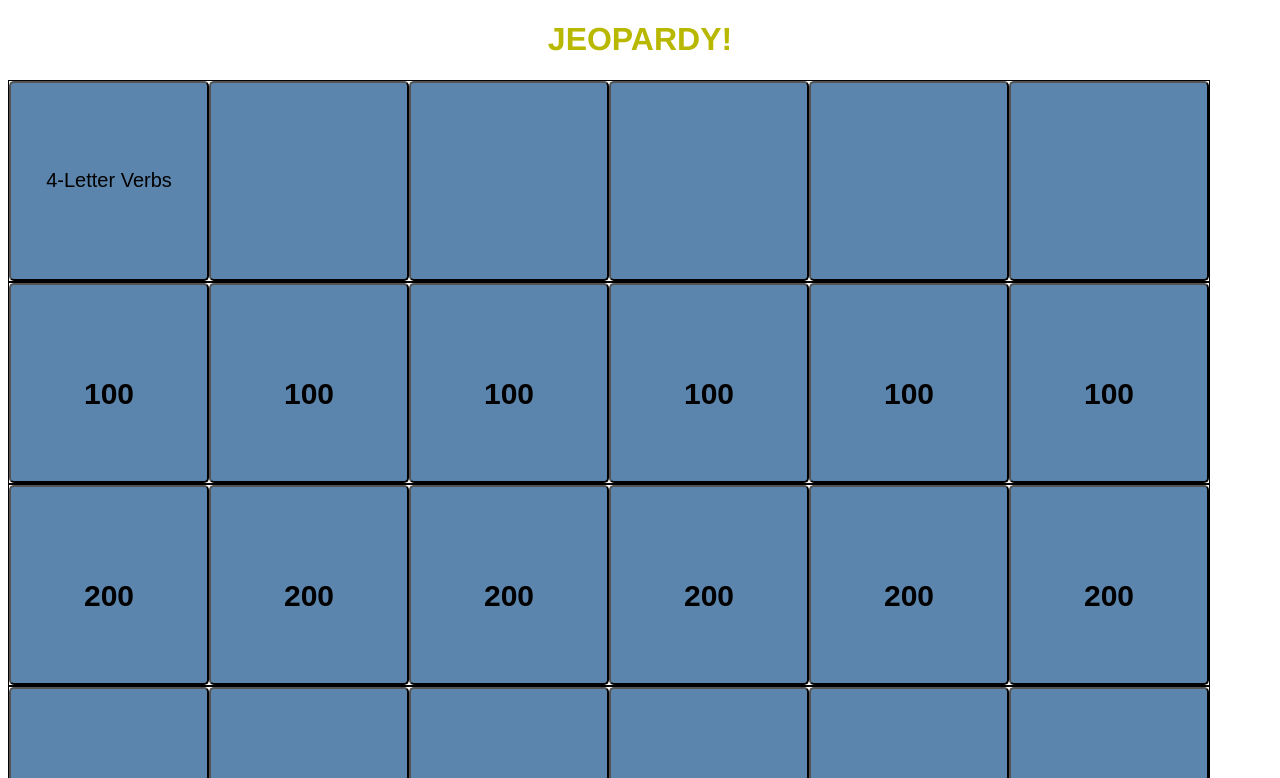
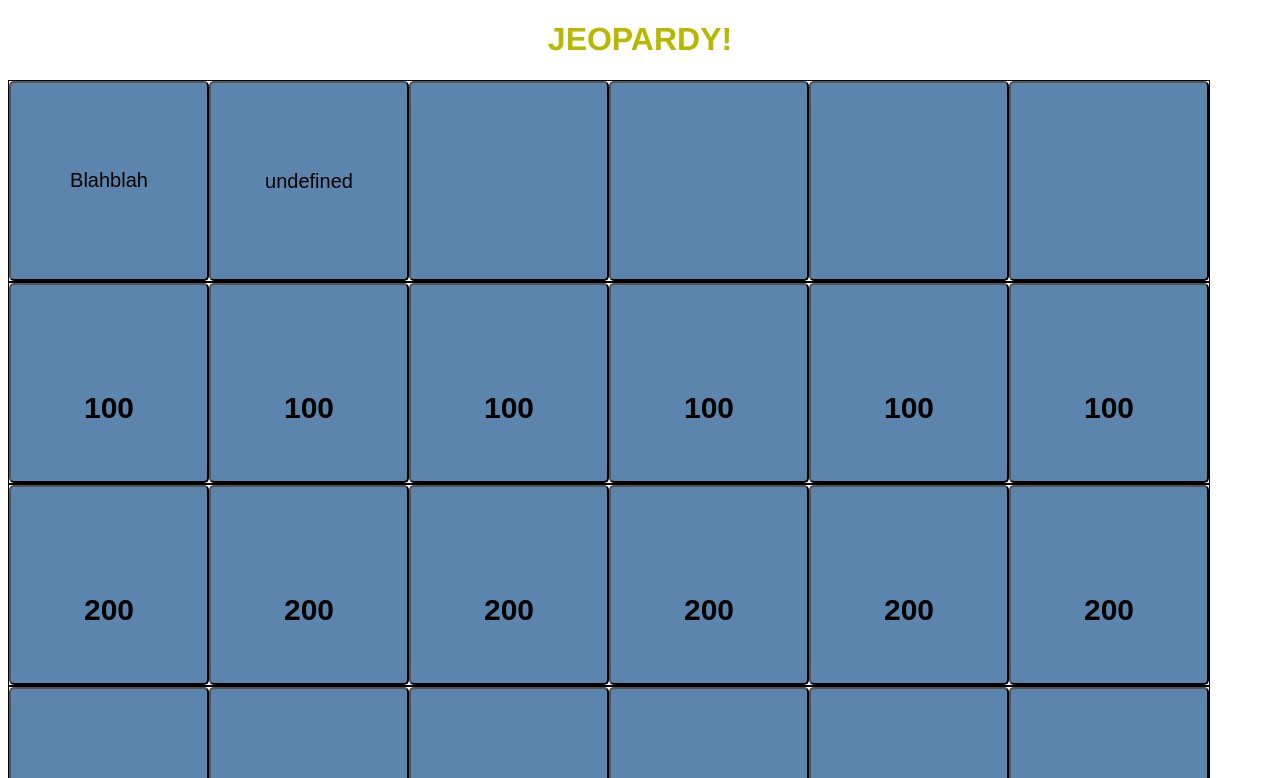
Before and after one commit to maggielove/WDI-Projects, a plain HTML site: page Project1_Game/index.html in a window 1280 px wide. Both pictures are taken after a click on the button 309 px from the left and 180 px from the top of the page. Shown: the top 778 px of the page. Drawn offline with Linux system fonts and the light colour scheme.

Commit message:
updated js and css for click to show question

```diff
--- a/Project1_Game/css/style.css
+++ b/Project1_Game/css/style.css
@@ -17,12 +17,27 @@
 }
 
 .card {
+  position: relative;
   width: 200px;
   height: 200px;
   font-size: 20px;
   display: inline-block;
   border-radius: 5px;
   background-color: #5C85AD;
+}
+
+h2 {
+  position: absolute;
+  top: 50%;
+  left: 50%;
+  transform: translate(-50%, -50%);
+}
+
+.question {
+  position: absolute;
+  top: 50%;
+  left: 50%;
+  transform: translate(-50%, -50%);
 }
 
 .row {
--- a/Project1_Game/js/app.js
+++ b/Project1_Game/js/app.js
@@ -1,6 +1,5 @@
 
 
-//
 // function checkAnswer() {
 //   if (input answer === "sire") {
 //     playerCash += question.value;
@@ -11,12 +10,80 @@ window.onload = function() {
 
   var gameBoard =
     [
-    "4-Letter Verbs", "&nbsp", "&nbsp","&nbsp", "&nbsp", "&nbsp",
+      "Blahblah", "&nbsp", "&nbsp","&nbsp", "&nbsp", "&nbsp",
       "&nbsp", "&nbsp", "&nbsp", "&nbsp", "&nbsp", "&nbsp",
       "&nbsp", "&nbsp", "&nbsp", "&nbsp", "&nbsp", "&nbsp",
       "&nbsp", "&nbsp", "&nbsp", "&nbsp", "&nbsp", "&nbsp",
       "&nbsp", "&nbsp", "&nbsp", "&nbsp", "&nbsp", "&nbsp",
       "&nbsp", "&nbsp", "&nbsp", "&nbsp", "&nbsp", "&nbsp"
+    ];
+
+var questions =
+  [
+    "Question 1",
+    "Question 2",
+    "Question 3",
+    "Question 4",
+    "Question 5",
+    "Question 6",
+    "Question 7",
+    "Question 8",
+    "Question 9",
+    "Question 10",
+    "Question 11",
+    "Question 12",
+    "Question 13",
+    "Question 14",
+    "Question 15",
+    "Question 16",
+    "Question 17",
+    "Question 18",
+    "Question 19",
+    "Question 20",
+    "Question 21",
+    "Question 22",
+    "Question 23",
+    "Question 24",
+    "Question 25",
+    "Question 26",
+    "Question 27",
+    "Question 28",
+    "Question 29",
+    "Question 30",
+  ];
+
+var answers =
+  [
+    "A1",
+    "A2",
+    "A3",
+    "A4",
+    "A5",
+    "A6",
+    "A7",
+    "A8",
+    "A9",
+    "A10",
+    "A11",
+    "A12",
+    "A13",
+    "A14",
+    "A15",
+    "A16",
+    "A17",
+    "A18",
+    "A19",
+    "A20",
+    "A21",
+    "A22",
+    "A23",
+    "A24",
+    "A25",
+    "A26",
+    "A27",
+    "A28",
+    "A29",
+    "A30"
   ];
 
   // var turn = "Player 1";
@@ -78,34 +145,21 @@ window.onload = function() {
     };
   //ends renderBoard function
 
-var assignQA = function() {
-var id = gameBoard[i];
-    switch(id) {
-      case 6:
-      question = 'Do you like dogs?';
-      answer = 'yes';
-      break;
-      case 7:
-      question = 'Do you like cats?';
-      answer = 'meh';
-      break;
-      default:
-      question = null;
-      answer = null;
-      }
-    };
-
   var setListeners = function() {
 
     for ( var i = 0; i < gameBoard.length; i++) {
-      var card = document.getElementsByClassName('card')[i];
+      var cards = document.getElementsByClassName('card');
       // var label = document.getElementsByClassName()
-      card.addEventListener('click', function() {
+      cards[i].addEventListener('click', function() {
         var cardAmount = this.value;
         var cardLabel = this.children[0];
-        var  question = document.createElement('p');
-        question.innerHTML = assignQA(i);
-        this.replaceChild(question, cardLabel);
+        var question = document.createElement('div');
+        question.className = 'question';
+        question.innerHTML = questions[ this.id - 6 ]
+        this.appendChild(question);
+        question.style.display = '';
+        cardLabel.style.display = 'none';
+        console.log(this);
         setTimeout(function(){
          window.prompt('Type your answer here:');
           }, 5000)
```
Also changed, not shown: 1 other file. Lines whose indentation alone changed are shown as unchanged.
